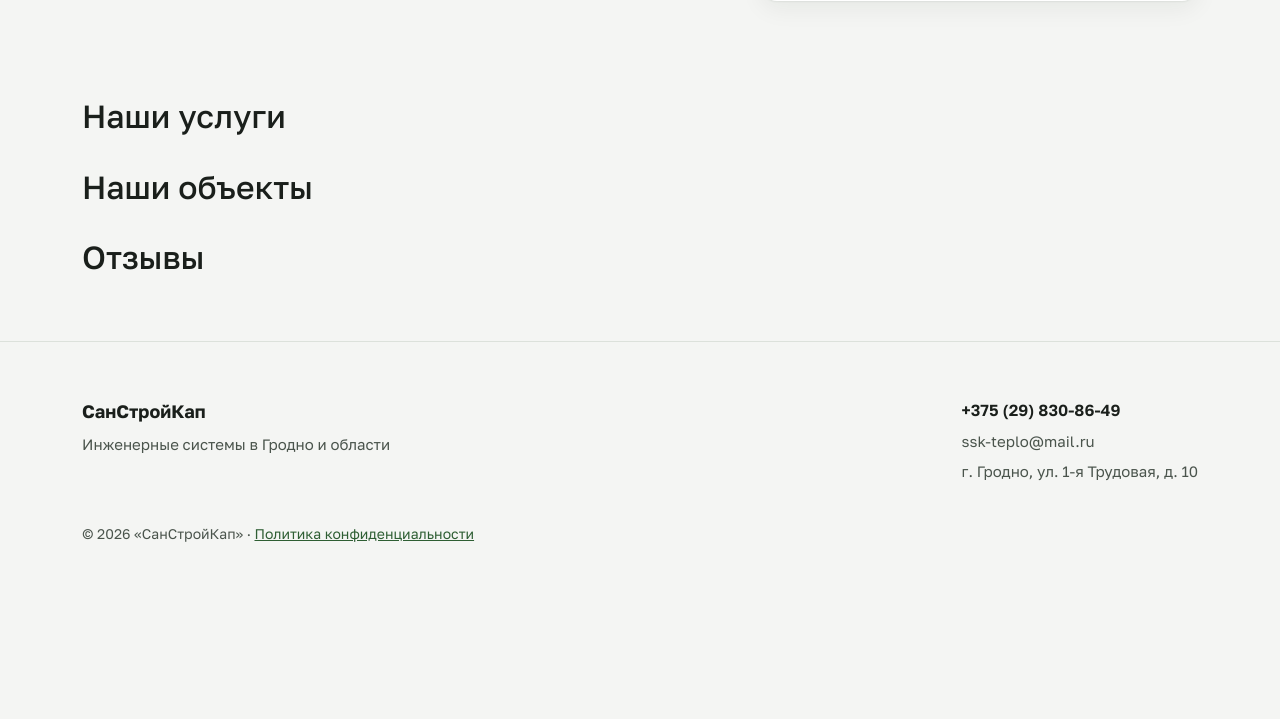
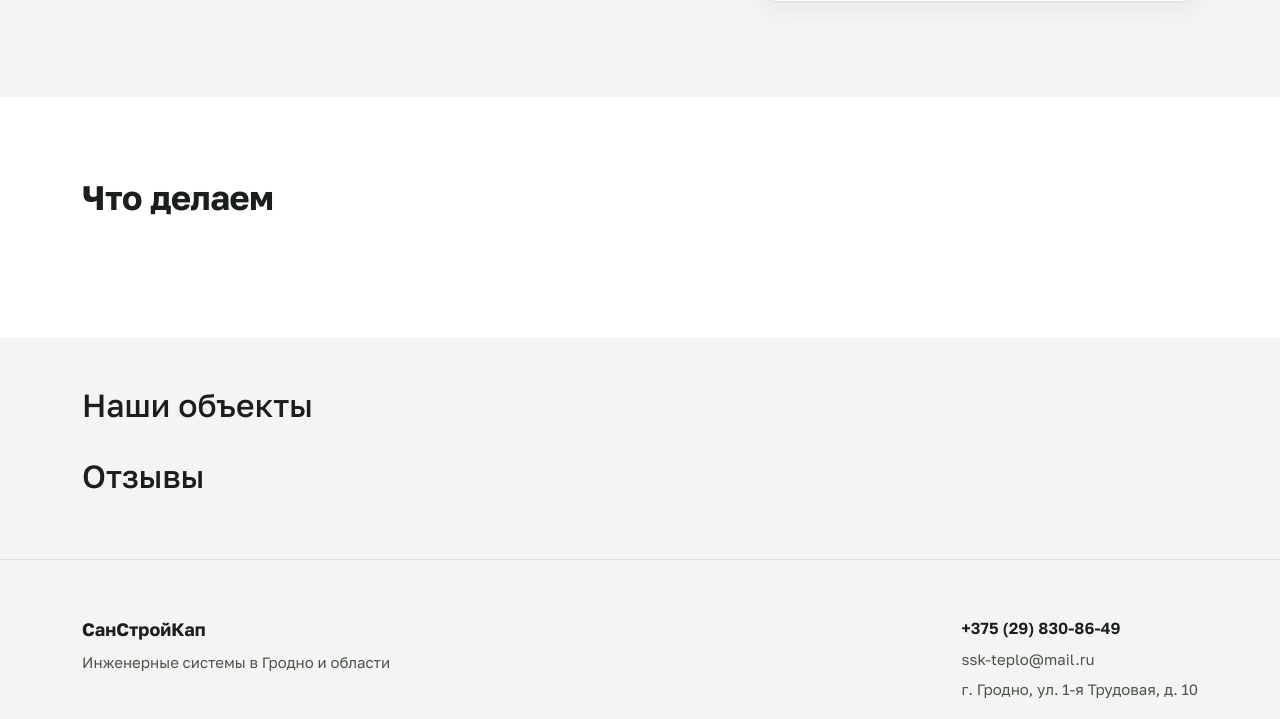
Before and after one commit to GlebTrifonov/ssk-site, a Django app: page / in a window 1280 px wide. Shown: the part 695-1414 px from the top of the page. Before the commit the page ends 1237 px from the top, so only its background shows below. Run offline with Django 5.2, Linux system fonts and the light colour scheme; data that the repository does not hold is empty.

Commit message:
feat: restyle services section

```diff
--- a/pages/templates/pages/home.html
+++ b/pages/templates/pages/home.html
@@ -26,22 +26,20 @@
         </div>
     </div>
 </section>
-<div class="container">
-    <section class="mb-5">
-        <h2>Наши услуги</h2>
-        <div class="row g-4">
+<section class="section section-surface">
+    <div class="container">
+        <h2 class="section-title">Что делаем</h2>
+        <div class="services-grid">
             {% for service in services %}
-            <div class="col-md-4">
-                <div class="card">
-                    <div class="card-body">
-                        <h5 class="card-title">{{ service.title }}</h5>
-                        <p class="card-text">{{ service.description }}</p>
-                    </div>
-                </div>
+            <div class="service">
+                <h3 class="service-title">{{ service.title }}</h3>
+                <p class="service-text">{{ service.description }}</p>
             </div>
             {% endfor %}
         </div>
-    </section>
+    </div>
+</section>
+<div class="container mt-5">
     <section class="mb-5">
         <h2>Наши объекты</h2>
         <div class="row g-4">
--- a/static/css/style.css
+++ b/static/css/style.css
@@ -178,3 +178,43 @@ body {
   font-size: 0.875rem;
   color: var(--color-text-muted);
 }
+
+/* Секции главной: общий отступ, белый фон, заголовок */
+.section {
+  padding: 80px 0;
+}
+
+.section-surface {
+  background: var(--color-surface);
+}
+
+.section-title {
+  margin-bottom: 40px;
+  font-size: clamp(1.75rem, 3.5vw, 2.125rem);
+  font-weight: 700;
+  letter-spacing: -0.01em;
+}
+
+/* Услуги: колонки с зелёной полосой сверху */
+.services-grid {
+  display: grid;
+  grid-template-columns: repeat(auto-fit, minmax(260px, 1fr));
+  gap: 40px;
+}
+
+.service {
+  padding-top: 24px;
+  border-top: 3px solid var(--color-accent);
+}
+
+.service-title {
+  margin-bottom: 12px;
+  font-size: 1.375rem;
+  font-weight: 600;
+}
+
+.service-text {
+  margin: 0;
+  line-height: 1.6;
+  color: var(--color-text-muted);
+}
```
